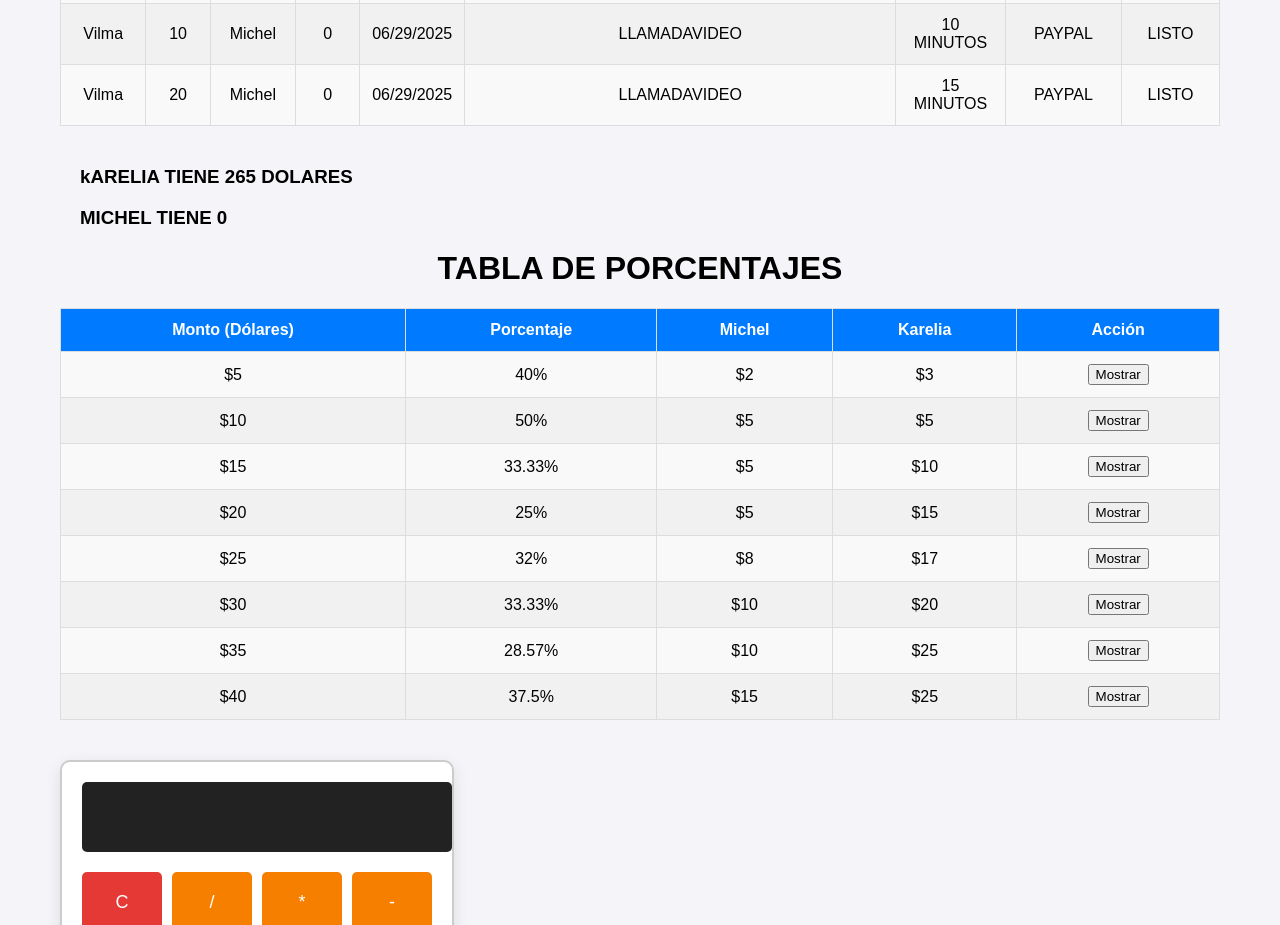
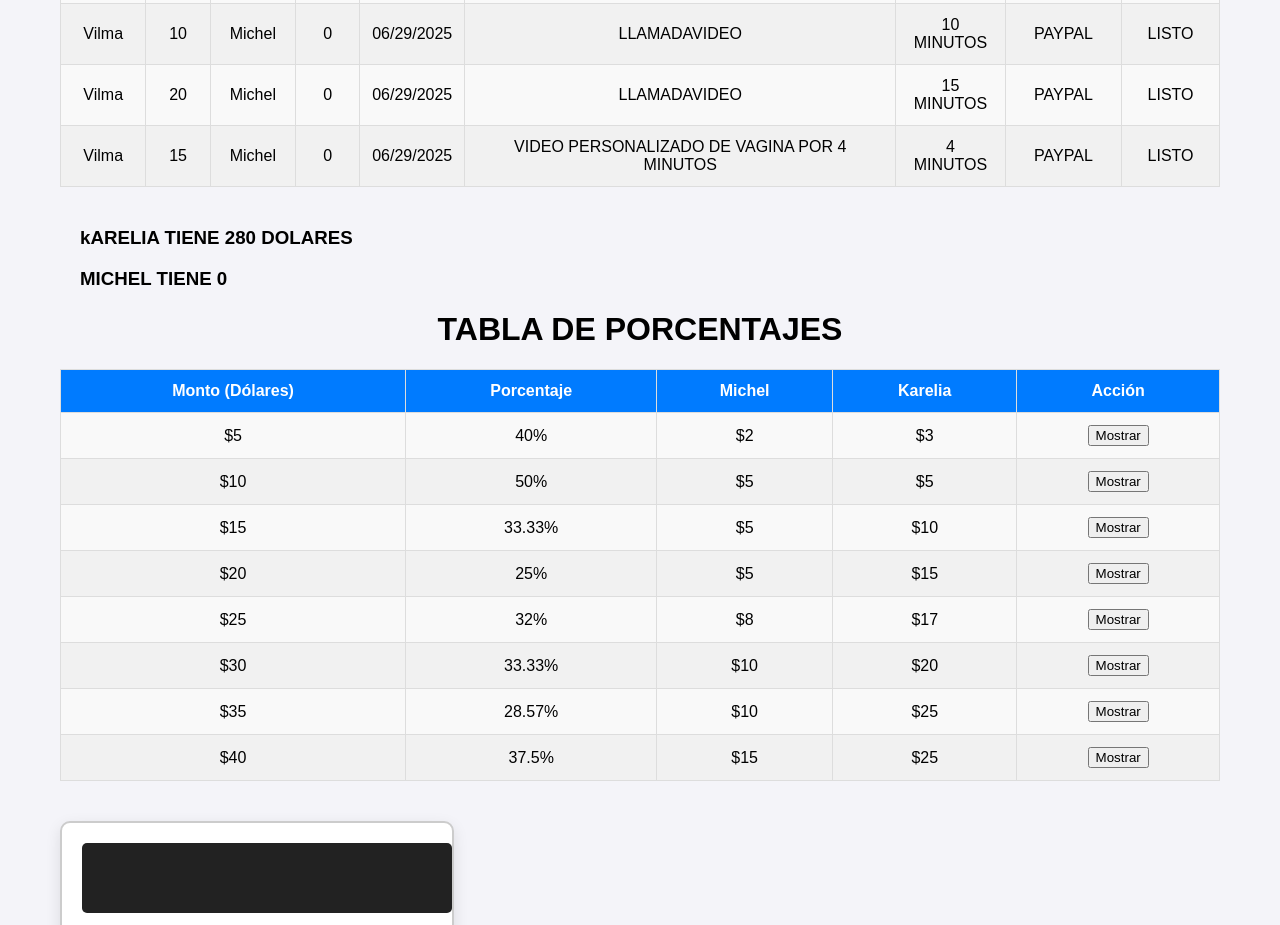
Before and after one commit to vanessafeet/Vilma, a plain HTML site: page index.html in a window 1280 px wide. Shown: the part 1378-2303 px from the top of the page. Drawn offline with Linux system fonts and the light colour scheme.

Commit message:
index.html

```diff
--- a/index.html
+++ b/index.html
@@ -505,6 +505,18 @@
         </tr>
 
 
+        <tr>
+            <td>Vilma</td>
+            <td>15</td>
+            <td>Michel</td>
+            <td>0</td>
+            <td>06/29/2025</td>
+            <td>VIDEO PERSONALIZADO DE VAGINA POR 4 MINUTOS  </td>
+            <td>4 MINUTOS</td>
+            <td>PAYPAL</td>
+            <td>LISTO</td>
+        </tr>
+
 
     </thead>
     <tbody>
@@ -543,7 +555,7 @@
 </table>
 
 
-<h3>kARELIA TIENE 265 DOLARES </h3>
+<h3>kARELIA TIENE 280 DOLARES </h3>
 <h3>MICHEL TIENE 0</h3>
 
 
```
